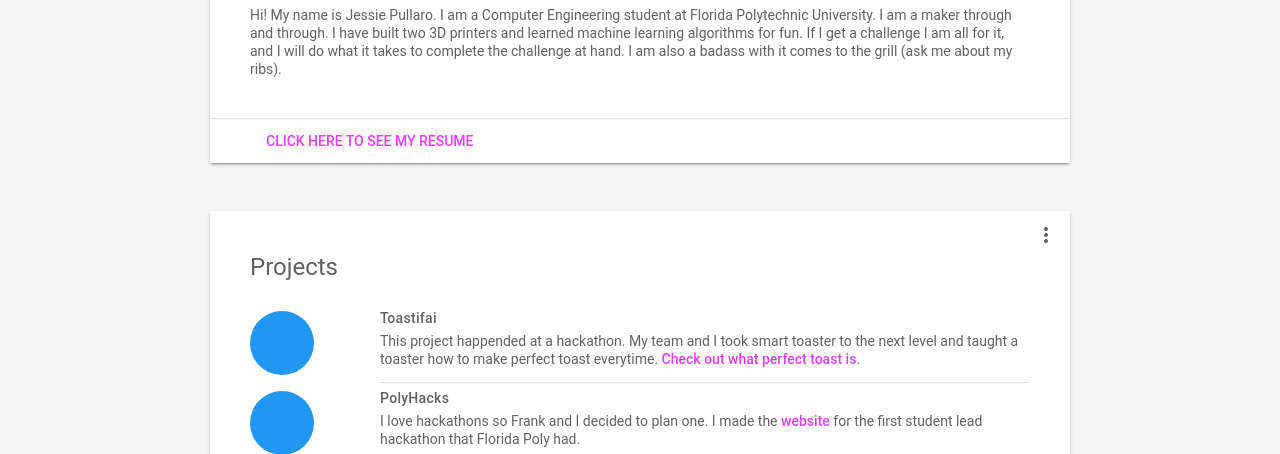
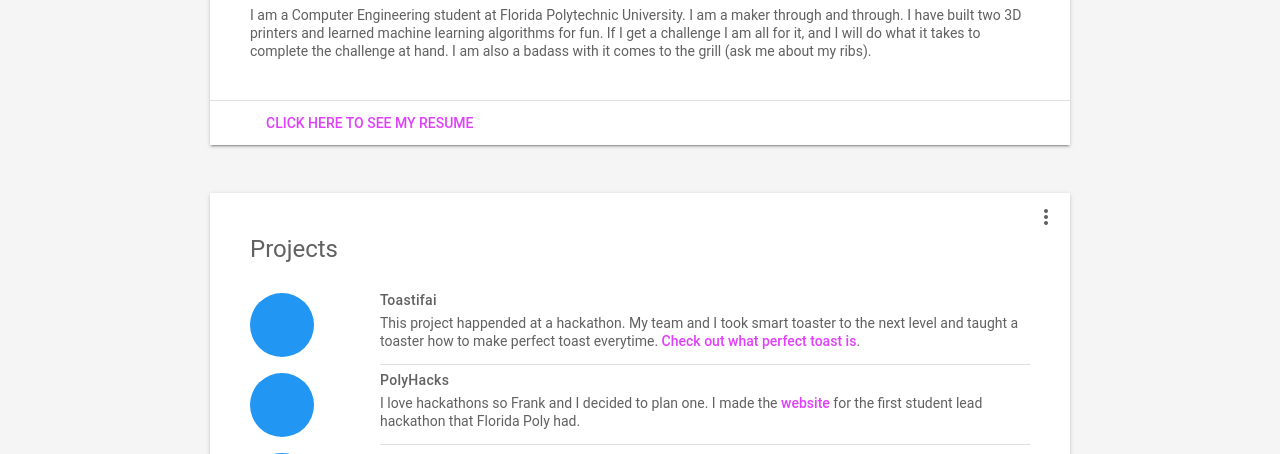
Before and after one commit to jessiepullaro414/jessiepullaro414.github.io, a plain HTML site: page index.html in a window 1280 px wide. Shown: the part 646-1100 px from the top of the page. Drawn offline with nearby package versions, Linux system fonts and the light colour scheme.

Commit message:
fixed Bio

```diff
--- a/index.html
+++ b/index.html
@@ -112,7 +112,7 @@
             <div class="mdl-card mdl-cell mdl-cell--12-col-desktop mdl-cell--6-col-tablet mdl-cell--4-col-phone">
               <div class="mdl-card__supporting-text">
                 <h4>Bio</h4>
-                Hi! My name is Jessie Pullaro. I am a Computer Engineering student
+                I am a Computer Engineering student
                 at Florida Polytechnic University. I am a maker through and through.
                 I have built two 3D printers and learned machine learning algorithms for fun.
                 If I get a challenge I am all for it, and I will do what it takes to complete the challenge at hand.
```
